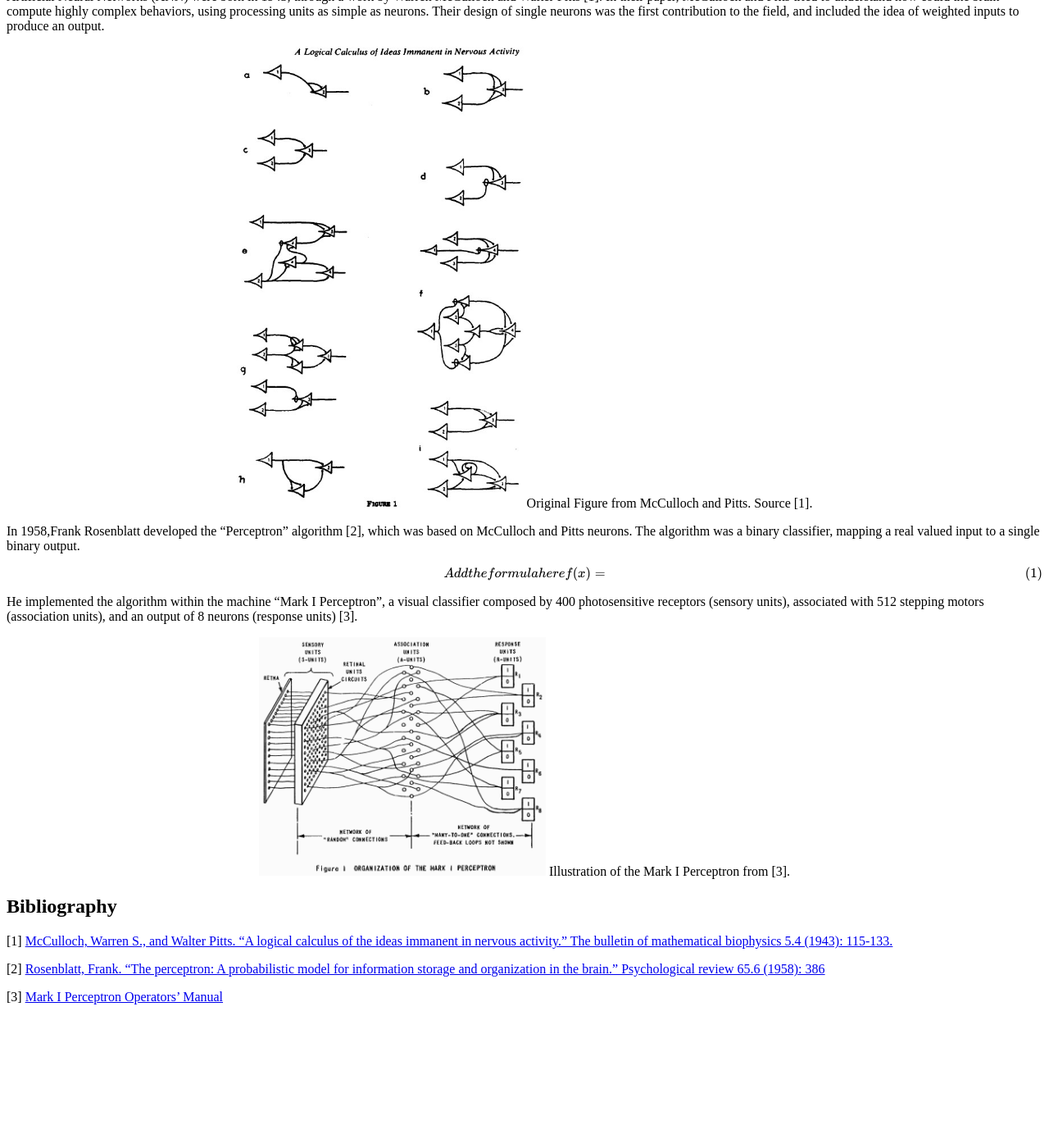
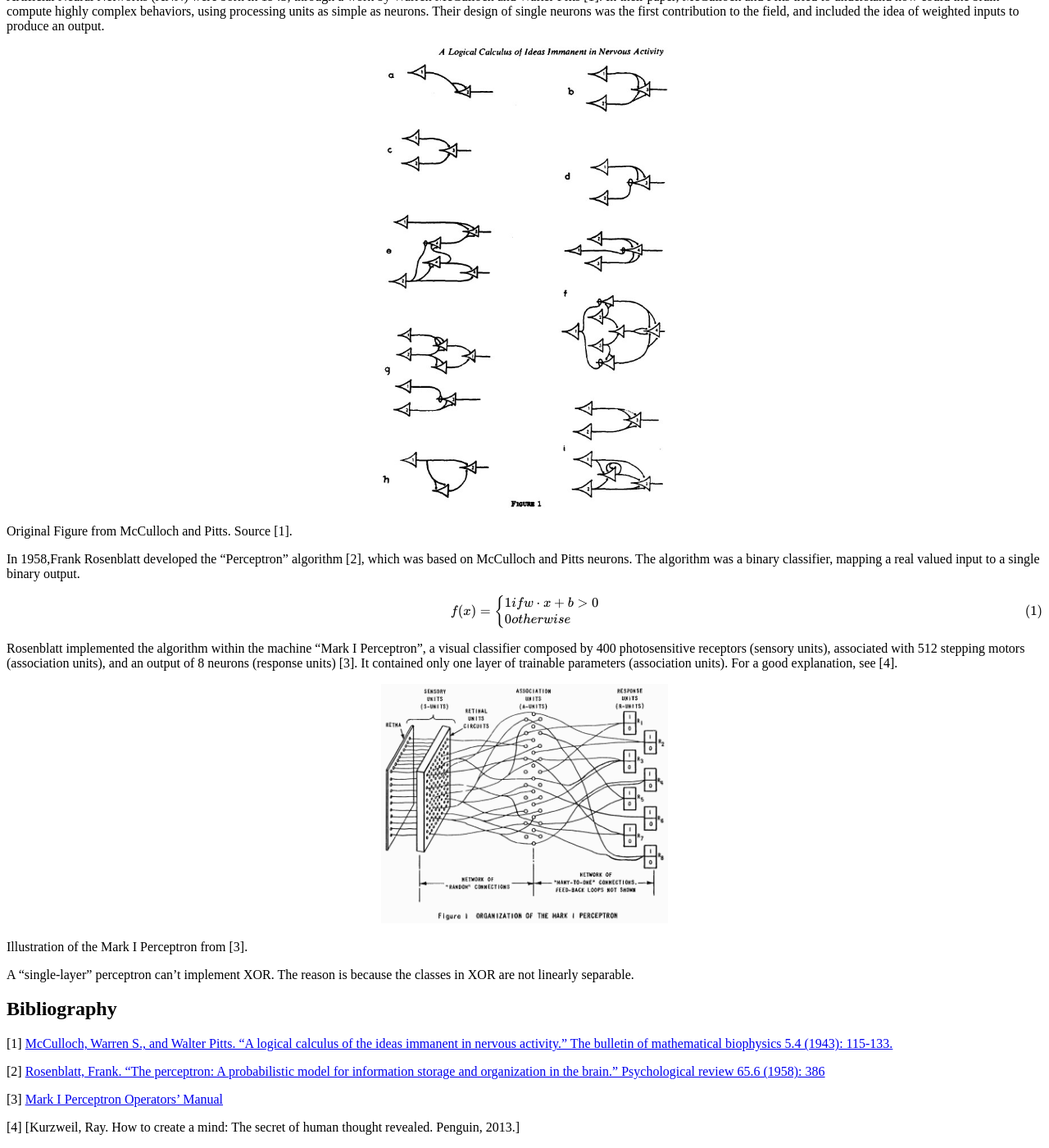
Before and after one commit to UPC-MAI-DL/tmp, a Jekyll site: the page built from MLP_ConvNets_theory.md, in a window 1280 px wide and 1400 px high, scrolled down 269 px. Shown: the whole window at 82% size. Built offline with Jekyll 4.4.1, drawn with Linux system fonts in a browser that asks for light colours; formulas are drawn with MathJax 3; our own code applies the rules of GitHub Pages for plain Markdown files; before the commit the page ends 1510 px from its top, so only the background shows below that.

Commit message:
Adding formula

```diff
--- a/MLP_ConvNets_theory.md
+++ b/MLP_ConvNets_theory.md
@@ -15,23 +15,22 @@ Neural networks have recently (i.e., 2010s) become a hot topic for both academia
 Artificial Neural Networks (ANN) were born in 1943, through a work by Warren McCulloch and Walter Pitts [1]. In their paper, McCulloch and Pitts tried to understand how could the brain compute highly complex behaviors, using processing units as simple as neurons. Their design of single neurons was the first contribution to the field, and included the idea of weighted inputs to produce an output.
 
 <div style="text-align:center"><img src="/figures/mcculloch_fig1.jpg" width="350">
-
+</div>
 Original Figure from McCulloch and Pitts. Source [1].
-</div>
 
 In 1958,Frank Rosenblatt developed the "Perceptron" algorithm [2], which was based on McCulloch and Pitts neurons. The algorithm was a binary classifier, mapping a real valued input to a single binary output.
 
 $$
-Add the formula here
-f(x)=
+f(x)= \begin{cases}1 if w \cdot x+b>0\\ 0 otherwise \end{cases}
 $$
 
-He implemented the algorithm within the machine "Mark I Perceptron", a visual classifier composed by 400 photosensitive receptors (sensory units), associated with 512 stepping motors (association units), and an output of 8 neurons (response units) [3].
+Rosenblatt implemented the algorithm within the machine "Mark I Perceptron", a visual classifier composed by 400 photosensitive receptors (sensory units), associated with 512 stepping motors (association units), and an output of 8 neurons (response units) [3]. It contained only one layer of trainable parameters (association units). For a good explanation, see [4].
 
 <div style="text-align:center"><img src="/figures/Mark1.png" width="350">
+</div>
+Illustration of the Mark I Perceptron from [3].
 
-Illustration of the Mark I Perceptron from [3].
-</div>
+A "single-layer" perceptron can't implement XOR. The reason is because the classes in XOR are not linearly separable.
 
 
 ## Bibliography
@@ -41,3 +40,5 @@ Illustration of the Mark I Perceptron from [3].
 [2] [Rosenblatt, Frank. "The perceptron: A probabilistic model for information storage and organization in the brain." Psychological review 65.6 (1958): 386](http://www-public.tem-tsp.eu/~gibson/Teaching/Teaching-ReadingMaterial/Rosenblatt58.pdf)
 
 [3] [Mark I Perceptron Operators' Manual](http://www.dtic.mil/dtic/tr/fulltext/u2/236965.pdf)
+
+[4] [Kurzweil, Ray. How to create a mind: The secret of human thought revealed. Penguin, 2013.]
--- a/_layouts/default.html
+++ b/_layouts/default.html
@@ -9,7 +9,7 @@
                   <article class="post-content">
                             {{ content }}
                   </article>
-
+                  <!-- both work. None shows a decent style-->
  <!--  <body>
 
      <div class="page-content">
```
